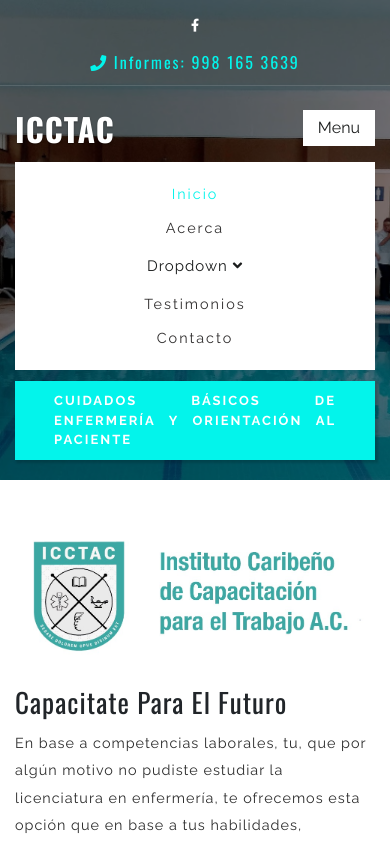
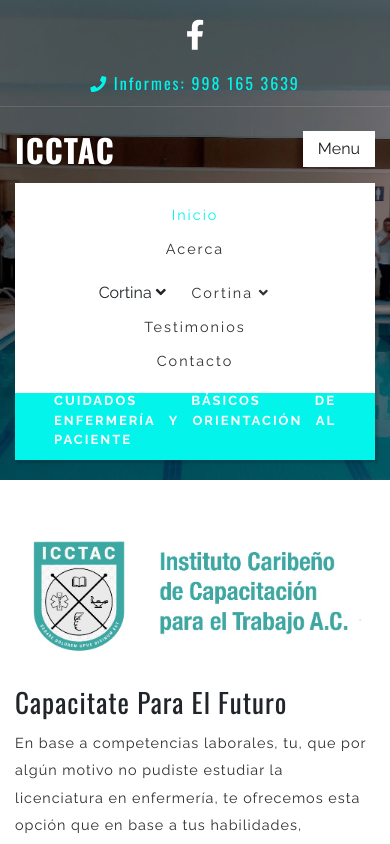
Before and after one commit to jaimesr/homepage, a plain HTML site: page index.html in a window 390 px wide. Both pictures are taken after a click on the label "Menu". Shown: the top 844 px of the page. Drawn offline with nearby package versions, Linux system fonts and the light colour scheme.

Commit message:
actualizar

```diff
--- a/index.html
+++ b/index.html
@@ -64,15 +64,19 @@
               <div class="middle mt-sm-3 col-sm-6 text-left">
                 <ul class="social mb-3">
                   <li>
-                    <a href="https://www.facebook.com/ICCTAC/"><i class="fab fa-facebook-f"></i></a>
+                    <a href="https://www.facebook.com/ICCTAC/" style="font-size:30px"
+                      ><i class="fab fa-facebook-f"></i
+                    ></a>
                   </li>
                 </ul>
               </div>
               <div class="middle-right mt-sm-3 col-sm-6 text-right">
-                <h6>
-                  <span class="fa fa-phone"></span>
-                  Informes: 998 165 3639
-                </h6>
+                <a href="tel:9981653639"
+                  ><h6>
+                    <span class="fa fa-phone"></span>
+                    Informes: 998 165 3639
+                  </h6></a
+                >
               </div>
             </div>
             <!-- nav -->
@@ -93,8 +97,8 @@
                 </li>
                 <li>
                   <!-- First Tier Drop Down -->
-                  <label for="drop-2" class="toggle"
-                    >Dropdown
+                  <label for="drop-2" class="toggle"></label>
+                    Cortina
                     <span class="fa fa-angle-down" aria-hidden="true"></span>
                   </label>
                   <a href="#">Cortina <span class="fa fa-angle-down" aria-hidden="true"></span></a>
@@ -639,7 +643,9 @@
               </div>
               <div class="contact-style-w3ls">
                 <p><span class="fa fa-phone"></span><strong>Celular :</strong> 998 165 3639</p>
-                <p><span class="fa fa-mobile"></span><strong>Whatsapp :</strong> 998 165 3639</p>
+                <a href="tel:9981653639">
+                  <p><span class="fa fa-mobile"></span><strong>Whatsapp :</strong> 998 165 3639</p></a
+                >
               </div>
             </div>
           </div>
@@ -720,7 +726,7 @@
         <div class="w3ls-footer text-center mt-4">
           <ul class="list-unstyled w3ls-icons">
             <li>
-              <a href="https://www.facebook.com/ICCTAC/">
+              <a href="https://www.facebook.com/ICCTAC/" style="font-size:30px">
                 <i class="fab fa-facebook-f"></i>
               </a>
             </li>
```
